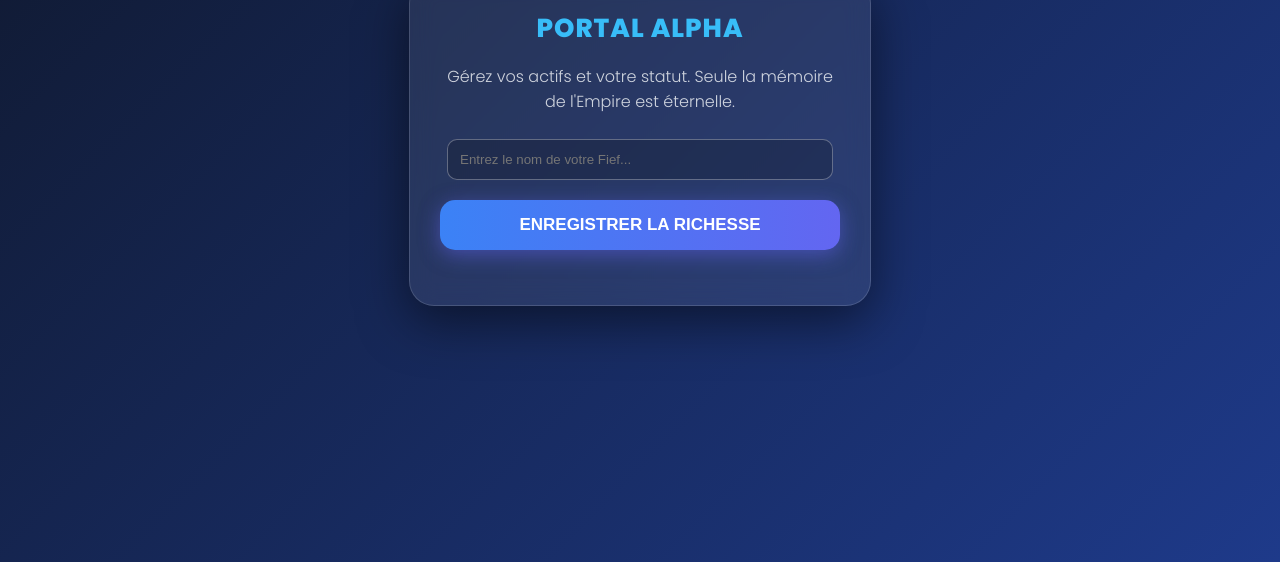
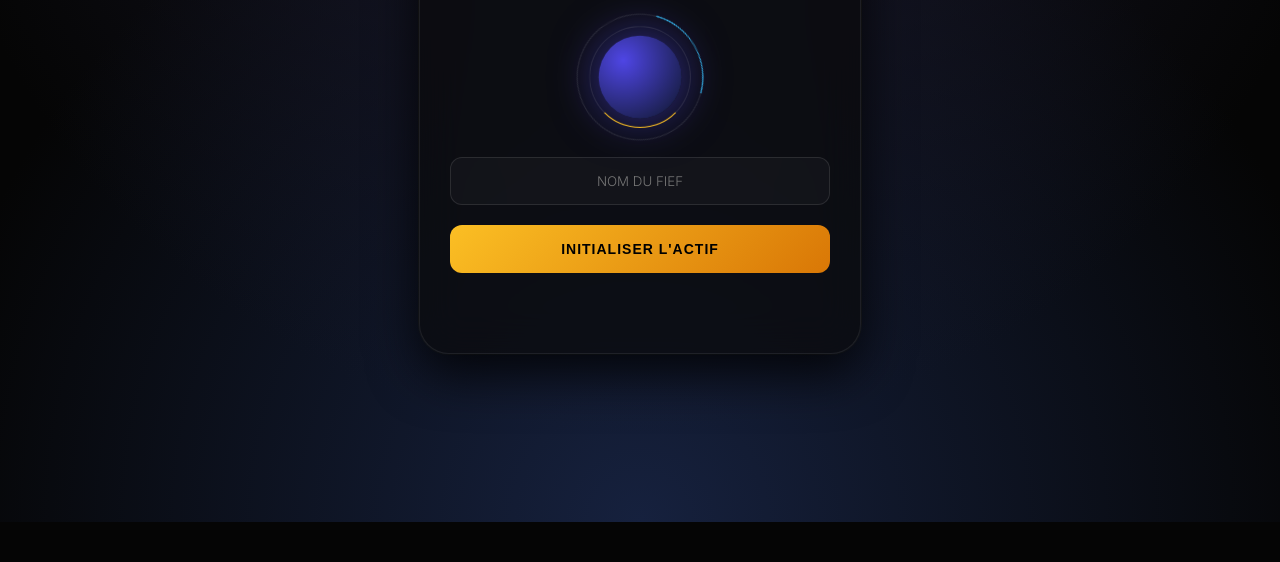
Before and after one commit to mouandabeniciaursulamaryse-debug/Empirechain-MVP-, a website: page public/index.html in a window 1280 px wide. Shown: the part 278-840 px from the top of the page. After the commit the page ends 800 px from the top, so only its background shows below. Drawn offline with Linux system fonts and the light colour scheme.

Commit message:
Revamp index.html with new styles and structure

```diff
--- a/public/index.html
+++ b/public/index.html
@@ -2,120 +2,216 @@
 <html lang="fr">
 <head>
     <meta charset="utf-8" />
-    <meta name="viewport" content="width=device-width,initial-scale=1" />
-    <title>EMPIRE CHAIN - Tableau de Bord Alpha</title>
+    <meta name="viewport" content="width=device-width, initial-scale=1.0, maximum-scale=1.0, user-scalable=no" />
+    <title>EMPIRE CHAIN - TITAN ACCESS</title>
     <style>
-        @import url('https://fonts.googleapis.com/css2?family=Poppins:wght@300;600;800&display=swap');
+        @import url('https://fonts.googleapis.com/css2?family=Cinzel:wght@400;700&family=Inter:wght@300;600&display=swap');
 
-        /* 1. Styles Globaux (Nettoyage et Typographie) */
+        /* --- 1. AMBIANCE GÉNÉRALE (Luxe Sombre) --- */
         body {
-            font-family: 'Poppins', sans-serif;
             margin: 0;
+            padding: 0;
             display: flex;
             align-items: center;
             justify-content: center;
             min-height: 100vh;
-            background: linear-gradient(135deg, #0f172a, #1e3a8a); /* Fond Profond Alpha */
-            color: #f8fafc; /* Blanc doux */
-            padding: 20px;
-            transition: background 0.5s ease;
+            background-color: #050505;
+            background-image:
+                radial-gradient(circle at 50% 0%, #1a1a2e 0%, transparent 70%),
+                radial-gradient(circle at 50% 100%, #16213e 0%, transparent 70%);
+            font-family: 'Inter', sans-serif;
+            color: white;
+            overflow: hidden;
         }
 
-        /* 2. Le Conteneur de Luxe (Glassmorphism & Growing Effect) */
-        .card {
-            width: 90%;
-            max-width: 400px;
-            background: rgba(255, 255, 255, 0.08); /* Transparence subtile */
-            backdrop-filter: blur(12px); /* L'effet Verre Dépoli */
-            border: 1px solid rgba(255, 255, 255, 0.15);
-            padding: 30px;
-            border-radius: 25px;
-            box-shadow: 0 15px 50px rgba(0, 0, 0, 0.5); /* Ombre de Profondeur */
+        /* --- 2. LA CARTE "OBSIDIAN" (Verre Noir) --- */
+        .interface-container {
+            position: relative;
+            width: 85%;
+            max-width: 380px;
+            background: rgba(10, 10, 12, 0.7);
+            backdrop-filter: blur(20px);
+            border: 1px solid rgba(255, 255, 255, 0.08);
+            border-radius: 30px;
+            padding: 40px 30px;
+            box-shadow:
+                0 20px 50px rgba(0, 0, 0, 0.8),
+                0 0 0 1px rgba(255, 215, 0, 0.05); /* Liseré Or subtil */
             text-align: center;
-            transform: scale(0.98);
-            animation: fadeIn 1s ease-out forwards;
+            animation: slideUp 1s cubic-bezier(0.2, 0.8, 0.2, 1) forwards;
         }
 
+        /* --- 3. LE LOGO / TITRE --- */
         h1 {
-            margin: 0 0 10px;
-            font-size: 26px;
-            font-weight: 800;
-            letter-spacing: 1px;
-            color: #38bdf8; /* Couleur d'Accent Élite */
+            font-family: 'Cinzel', serif; /* Police style Empire Romain/Luxe */
+            font-size: 24px;
+            letter-spacing: 4px;
+            color: #fbbf24; /* Or */
+            margin-bottom: 5px;
+            text-shadow: 0 0 15px rgba(251, 191, 36, 0.4);
+            text-transform: uppercase;
         }
 
-        p {
-            opacity: 0.8;
-            margin-bottom: 25px;
+        .subtitle {
+            font-size: 10px;
+            color: #94a3b8;
+            letter-spacing: 2px;
+            text-transform: uppercase;
+            margin-bottom: 40px;
         }
 
-        /* 3. Bouton "Growing" et Animé */
-        .btn {
-            width: 100%;
-            padding: 15px;
-            border-radius: 15px;
-            background: linear-gradient(90deg, #3b82f6, #6366f1);
-            border: none;
-            color: #fff;
-            font-weight: 600;
-            cursor: pointer;
-            box-shadow: 0 5px 20px rgba(99, 102, 241, 0.5);
-            transition: transform 0.3s ease, box-shadow 0.3s ease, background 0.3s ease;
-            font-size: 17px;
-        }
-        .btn:hover {
-            transform: scale(1.03); /* Effet "Growing" */
-            box-shadow: 0 10px 25px rgba(99, 102, 241, 0.8);
+        /* --- 4. LE CŒUR DE L'EMPIRE (Animation Centrale) --- */
+        .core-loader {
+            width: 80px;
+            height: 80px;
+            margin: 0 auto 40px;
+            border-radius: 50%;
+            background: radial-gradient(circle at 30% 30%, #4f46e5, #0f172a);
+            box-shadow: 0 0 30px rgba(79, 70, 229, 0.4);
+            position: relative;
+            animation: pulseCore 3s infinite ease-in-out;
+            display: flex;
+            align-items: center;
+            justify-content: center;
         }
 
-        /* 4. Animation d'Apparition */
-        @keyframes fadeIn {
-            to { opacity: 1; transform: scale(1); }
+        /* Anneaux orbitaux */
+        .core-loader::before, .core-loader::after {
+            content: '';
+            position: absolute;
+            border-radius: 50%;
+            border: 1px solid rgba(255, 255, 255, 0.1);
         }
+        .core-loader::before { width: 120%; height: 120%; animation: spin 10s linear infinite; border-top-color: #fbbf24; }
+        .core-loader::after { width: 150%; height: 150%; animation: spin 15s linear infinite reverse; border-bottom-color: #38bdf8; }
+
+        /* --- 5. CHAMPS DE SAISIE --- */
+        input {
+            width: 100%;
+            box-sizing: border-box;
+            background: rgba(255, 255, 255, 0.03);
+            border: 1px solid rgba(255, 255, 255, 0.1);
+            padding: 15px;
+            border-radius: 12px;
+            color: white;
+            font-family: 'Inter', sans-serif;
+            text-align: center;
+            margin-bottom: 20px;
+            transition: 0.3s;
+            outline: none;
+        }
+        input:focus {
+            border-color: #fbbf24; /* Or au focus */
+            background: rgba(255, 255, 255, 0.05);
+            box-shadow: 0 0 15px rgba(251, 191, 36, 0.1);
+        }
+
+        /* --- 6. BOUTON D'ACTION --- */
+        .btn-action {
+            width: 100%;
+            padding: 16px;
+            border-radius: 12px;
+            border: none;
+            background: linear-gradient(135deg, #fbbf24 0%, #d97706 100%); /* Or Gradient */
+            color: #000;
+            font-weight: 700;
+            font-size: 14px;
+            letter-spacing: 1px;
+            cursor: pointer;
+            transition: all 0.3s ease;
+            text-transform: uppercase;
+        }
+        .btn-action:hover {
+            transform: translateY(-2px);
+            box-shadow: 0 10px 30px rgba(251, 191, 36, 0.3);
+        }
+        .btn-action:active {
+            transform: scale(0.98);
+        }
+
+        /* --- 7. MESSAGE D'ÉTAT --- */
+        #status-message {
+            margin-top: 20px;
+            font-size: 12px;
+            height: 20px;
+            opacity: 0;
+            transition: opacity 0.5s;
+            color: #38bdf8;
+        }
+
+        /* --- ANIMATIONS --- */
+        @keyframes slideUp { from { opacity: 0; transform: translateY(30px); } to { opacity: 1; transform: translateY(0); } }
+        @keyframes pulseCore { 0%, 100% { transform: scale(1); box-shadow: 0 0 30px rgba(79, 70, 229, 0.4); } 50% { transform: scale(1.05); box-shadow: 0 0 50px rgba(79, 70, 229, 0.7); } }
+        @keyframes spin { from { transform: rotate(0deg); } to { transform: rotate(360deg); } }
+
     </style>
 </head>
 <body>
-    <div class="card">
-        <h1>PORTAL ALPHA</h1>
-        <p>Gérez vos actifs et votre statut. Seule la mémoire de l'Empire est éternelle.</p>
 
-        <input type="text" id="dataInput" placeholder="Entrez le nom de votre Fief..." style="width: 90%; padding: 12px; margin-bottom: 20px; border-radius: 10px; border: 1px solid rgba(255, 255, 255, 0.3); background: rgba(0, 0, 0, 0.2); color: white;">
+    <div class="interface-container">
+        <h1>Empire Chain</h1>
+        <div class="subtitle">Connexion Sécurisée Titan</div>
 
-        <button class="btn" id="saveBtn">ENREGISTRER LA RICHESSE</button>
-        <p id="feedback" style="margin-top: 15px; font-size: 14px; color: #a5f3fc; opacity: 0; transition: opacity 0.5s;"></p>
+        <div class="core-loader" id="coreVisual"></div>
+
+        <input type="text" id="dataInput" placeholder="NOM DU FIEF" autocomplete="off">
+        <button class="btn-action" id="saveBtn">INITIALISER L'ACTIF</button>
+
+        <div id="status-message">EN ATTENTE DE SYNCHRONISATION...</div>
     </div>
 
     <script>
         document.getElementById('saveBtn').addEventListener('click', async () => {
             const fiefName = document.getElementById('dataInput').value;
-            const feedback = document.getElementById('feedback');
+            const statusMsg = document.getElementById('status-message');
+            const core = document.getElementById('coreVisual');
+            const btn = document.getElementById('saveBtn');
 
-            feedback.style.opacity = 0; // Réinitialiser le message
+            // Reset UI
+            statusMsg.style.opacity = 0;
 
             if (!fiefName) {
-                feedback.innerText = "Nom de Fief requis pour l'enregistrement.";
-                feedback.style.opacity = 1;
+                statusMsg.innerText = "ERREUR : IDENTIFIANT REQUIS";
+                statusMsg.style.color = "#ef4444"; // Rouge
+                statusMsg.style.opacity = 1;
                 return;
             }
 
-            // Envoi de données au serveur (qui va les mettre dans MongoDB)
+            // UI de chargement
+            btn.innerText = "SYNCHRONISATION...";
+            btn.style.opacity = 0.7;
+            core.style.animationDuration = "0.5s"; // Accélérer l'animation
+
+            try {
                 const response = await fetch('/api/save_wealth', {
                     method: 'POST',
                     headers: { 'Content-Type': 'application/json' },
                     body: JSON.stringify({
-                    userId: 'TEST_USER_ALPHA', // ID de test
-                    wealth: 1000,
+                        userId: 'TITAN_USER_01',
+                        wealth: 50000,
                         name: fiefName
                     })
                 });
 
                 if (response.ok) {
-                feedback.innerText = '✅ Richesse sauvegardée dans la mémoire de l\'Empire !';
-                feedback.style.opacity = 1;
+                    statusMsg.innerText = "CONNEXION ÉTABLIE. ACTIF SÉCURISÉ.";
+                    statusMsg.style.color = "#10b981"; // Vert émeraude
+                    statusMsg.style.opacity = 1;
+
+                    // Effet de succès visuel
+                    core.style.background = "radial-gradient(circle at 30% 30%, #10b981, #064e3b)";
+                    core.style.boxShadow = "0 0 50px #10b981";
                 } else {
-                feedback.innerText = '❌ Échec de la connexion au Registre. Vérifiez le serveur.';
-                feedback.style.opacity = 1;
-                console.error("Erreur serveur:", await response.text());
+                    throw new Error("Erreur Serveur");
+                }
+            } catch (error) {
+                statusMsg.innerText = "ÉCHEC DU PROTOCOLE RÉSEAU";
+                statusMsg.style.color = "#ef4444";
+                statusMsg.style.opacity = 1;
+            } finally {
+                btn.innerText = "INITIALISER L'ACTIF";
+                btn.style.opacity = 1;
+                core.style.animationDuration = "3s"; // Retour à la normale
             }
         });
     </script>
```
Lines whose indentation alone changed are shown as unchanged.
